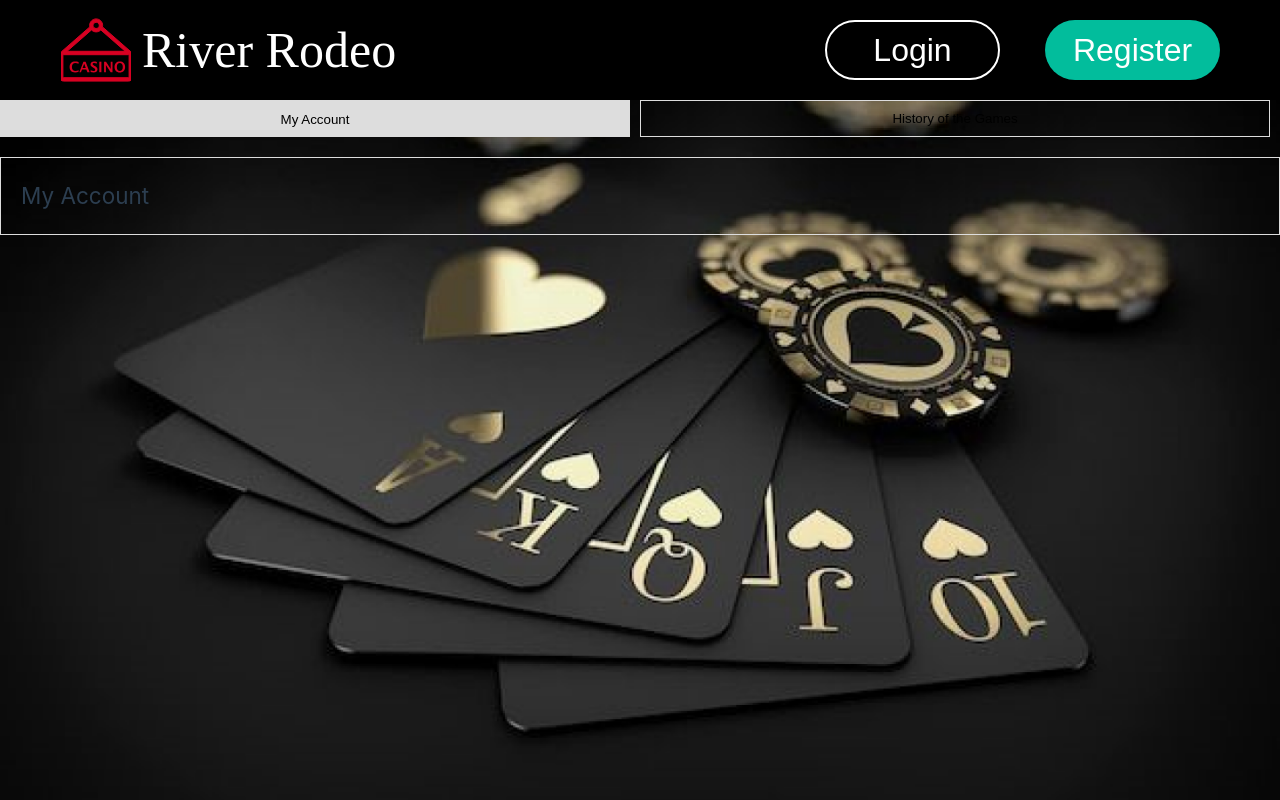
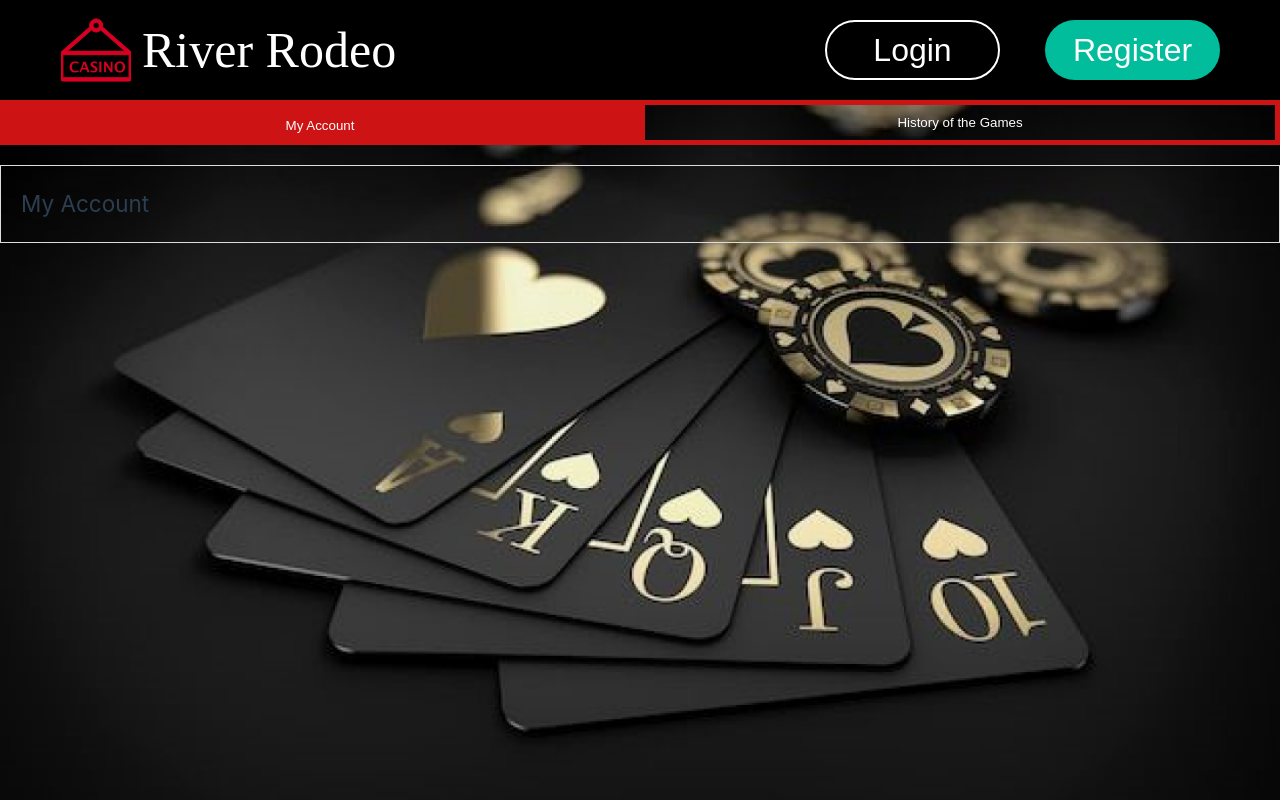
Before and after one commit to LoisMorvan/River-Rodeo, a Vue app: page /account in a window 1280 px wide. Built offline with nearby package versions, Linux system fonts and the light colour scheme; a web font is replaced by a local one.

Commit message:
fix: style css error

```diff
--- a/src/views/Account/AccountView.vue
+++ b/src/views/Account/AccountView.vue
@@ -53,17 +53,17 @@ body,
 }
 
 .tabs button {
-  padding: 10px 20px;
-  margin-right: 10px;
+  flex: 1;
+  padding: 10px 0;
   background: none;
-  border: 1px solid #ddd;
+  border: 5px solid #cd1313;
   cursor: pointer;
-  flex: 1;
   text-align: center;
+  color: white;
 }
 
 .tabs button.active {
-  background: #ddd;
+  background: #cd1313;
   border-bottom: none;
 }
 
```
